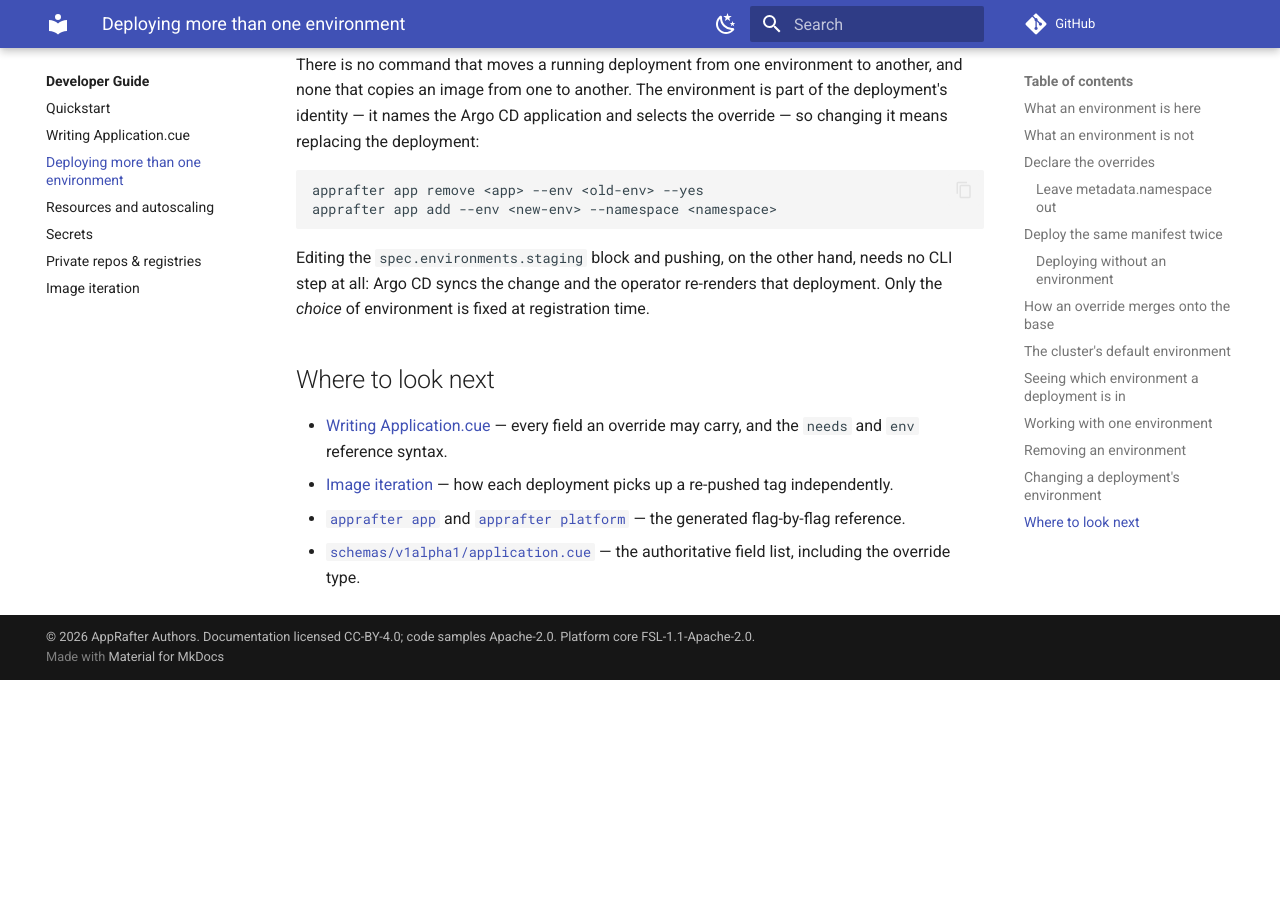
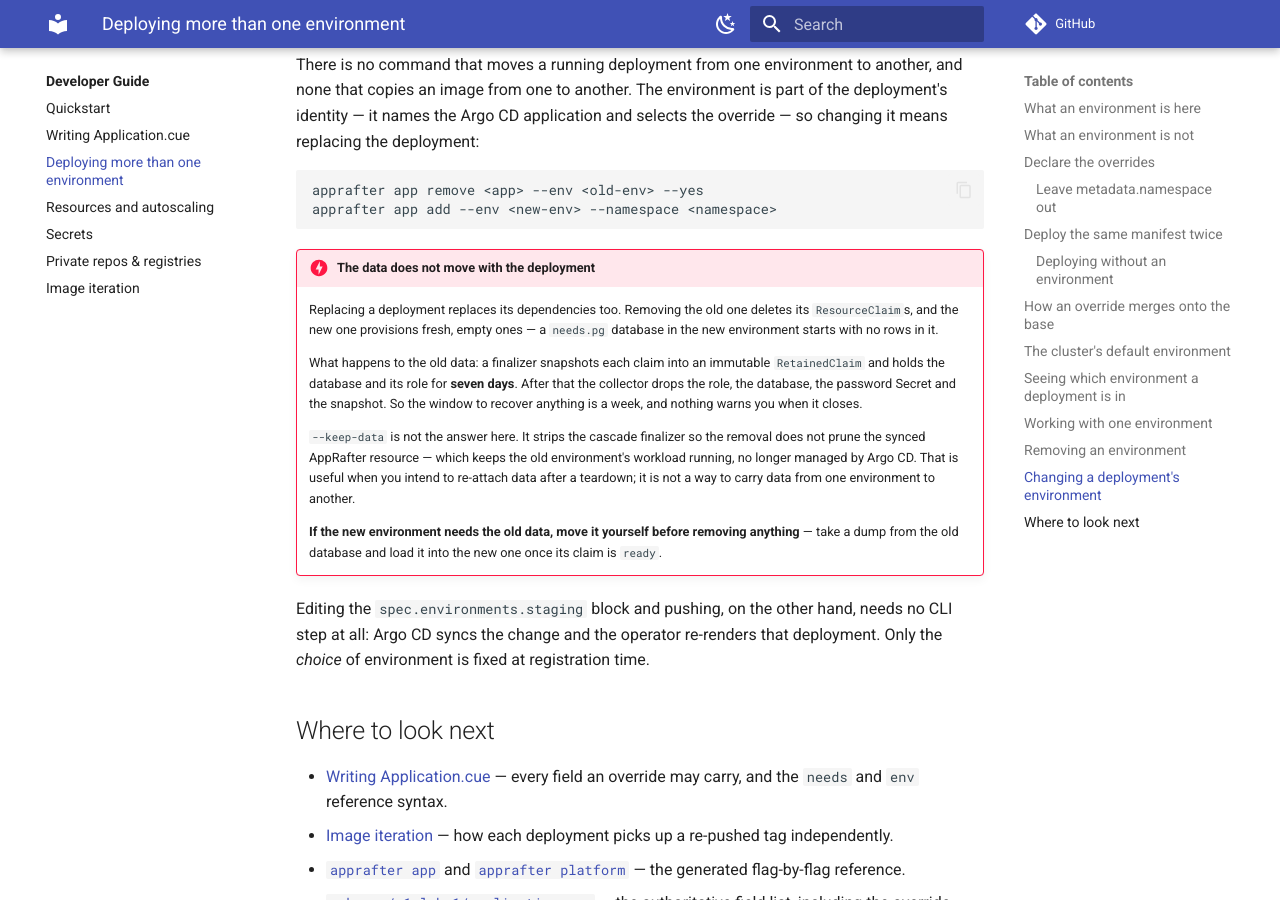
Before and after one commit to AppRafter/apprafter, an MkDocs documentation site: the page built from docs/dev-guide/environments.md, in a window 1280 px wide and 900 px high, scrolled down 7919 px. Built offline with MkDocs 1.6.1 and Material for MkDocs 9.7.7, drawn with Linux system fonts in a browser that asks for light colours; comment, search, counter and statistics services are not loaded; before the commit the page ends 8599 px from its top, so only the background shows below that.

Commit message:
fix: scaffold header, path help, and the data cost of changing env

````diff
--- a/docs/dev-guide/environments.md
+++ b/docs/dev-guide/environments.md
@@ -388,6 +388,30 @@ apprafter app remove <app> --env <old-env> --yes
 apprafter app add --env <new-env> --namespace <namespace>
 ```
 
+!!! danger "The data does not move with the deployment"
+
+    Replacing a deployment replaces its dependencies too. Removing the
+    old one deletes its `ResourceClaim`s, and the new one provisions
+    fresh, empty ones — a `needs.pg` database in the new environment
+    starts with no rows in it.
+
+    What happens to the old data: a finalizer snapshots each claim into
+    an immutable `RetainedClaim` and holds the database and its role for
+    **seven days**. After that the collector drops the role, the
+    database, the password Secret and the snapshot. So the window to
+    recover anything is a week, and nothing warns you when it closes.
+
+    `--keep-data` is not the answer here. It strips the cascade
+    finalizer so the removal does not prune the synced AppRafter
+    resource — which keeps the old environment's workload running, no
+    longer managed by Argo CD. That is useful when you intend to
+    re-attach data after a teardown; it is not a way to carry data from
+    one environment to another.
+
+    **If the new environment needs the old data, move it yourself
+    before removing anything** — take a dump from the old database and
+    load it into the new one once its claim is `ready`.
+
 Editing the `spec.environments.staging` block and pushing, on the other
 hand, needs no CLI step at all: Argo CD syncs the change and the
 operator re-renders that deployment. Only the *choice* of environment is
````
Also changed, not shown: docs/operator-guide/shared-volumes.md (+2 -2 lines), docs/reference/cli/app.md (+1 -1 lines), docs/reference/cli/commands.json, 3 other files.
